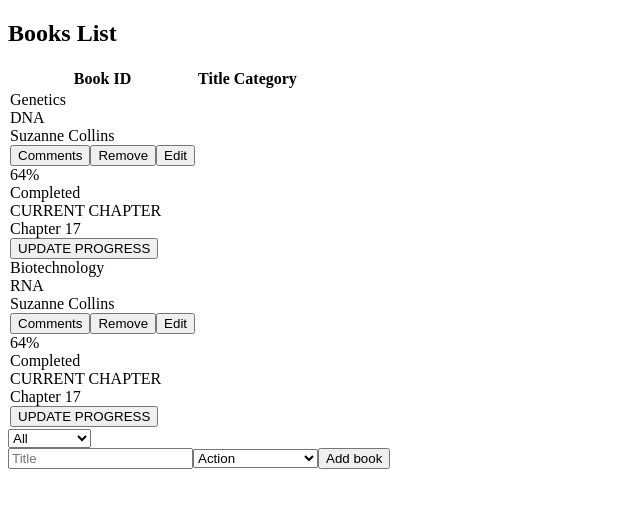
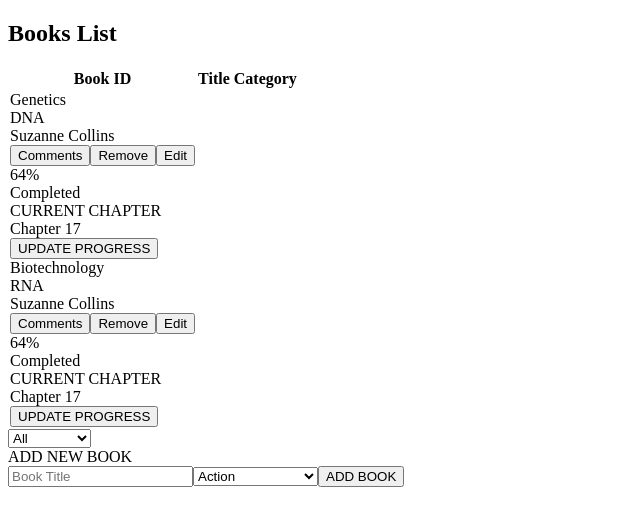
Before and after one commit to Godswilly/bookstore, a React (Create React App) app: page / in a window 1280 px wide. Shown: the top 526 px of the page, without its empty margins (0-640 px from the left). Built offline with nearby package versions, Linux system fonts and the light colour scheme.

Commit message:
Update classNames in BooksForm

```diff
--- a/src/containers/BooksForm.js
+++ b/src/containers/BooksForm.js
@@ -33,17 +33,19 @@ function BooksForm() {
   };
 
   return (
-    <div>
-      <form onSubmit={handleSubmit}>
+    <div className="books-form main">
+      <div className="books-form add-text ">ADD NEW BOOK</div>
+      <form onSubmit={handleSubmit} className="books-form form-main ">
         <input
           name="title"
           onChange={handleChange}
           type="text"
-          placeholder="Title"
+          placeholder="Book Title"
+          className="books-form input "
           required
         />
-
         <select
+          className="books-form select-category "
           onChange={handleChange}
           name="category"
           required
@@ -51,13 +53,15 @@ function BooksForm() {
           <option disabled value>
             Select a category
           </option>
-          {CATEGORIES.map((category) => (
+          {CATEGORIES.map(category => (
             <option key={category} value={category}>
               {category}
             </option>
           ))}
         </select>
-        <button type="submit">Add book</button>
+        <button type="submit" className="books-form add-book ">
+          ADD BOOK
+        </button>
       </form>
     </div>
   );
```
